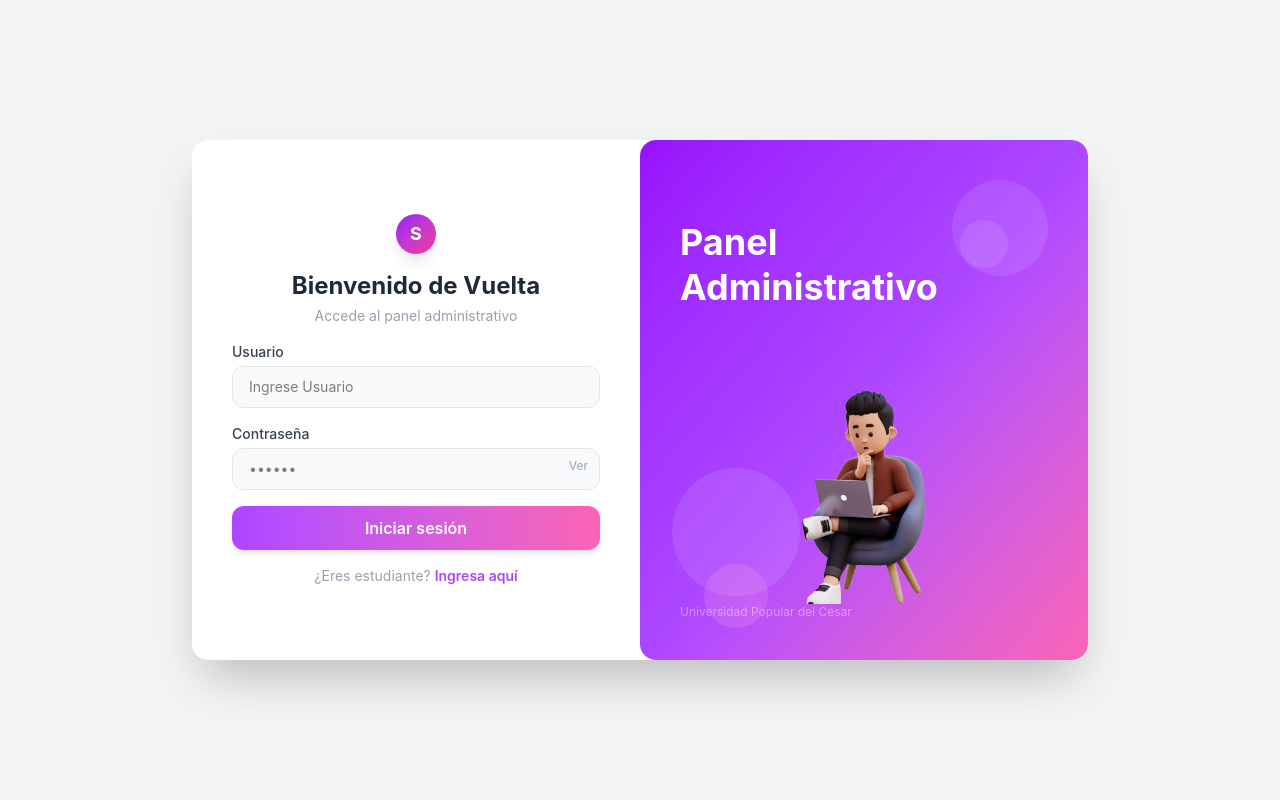
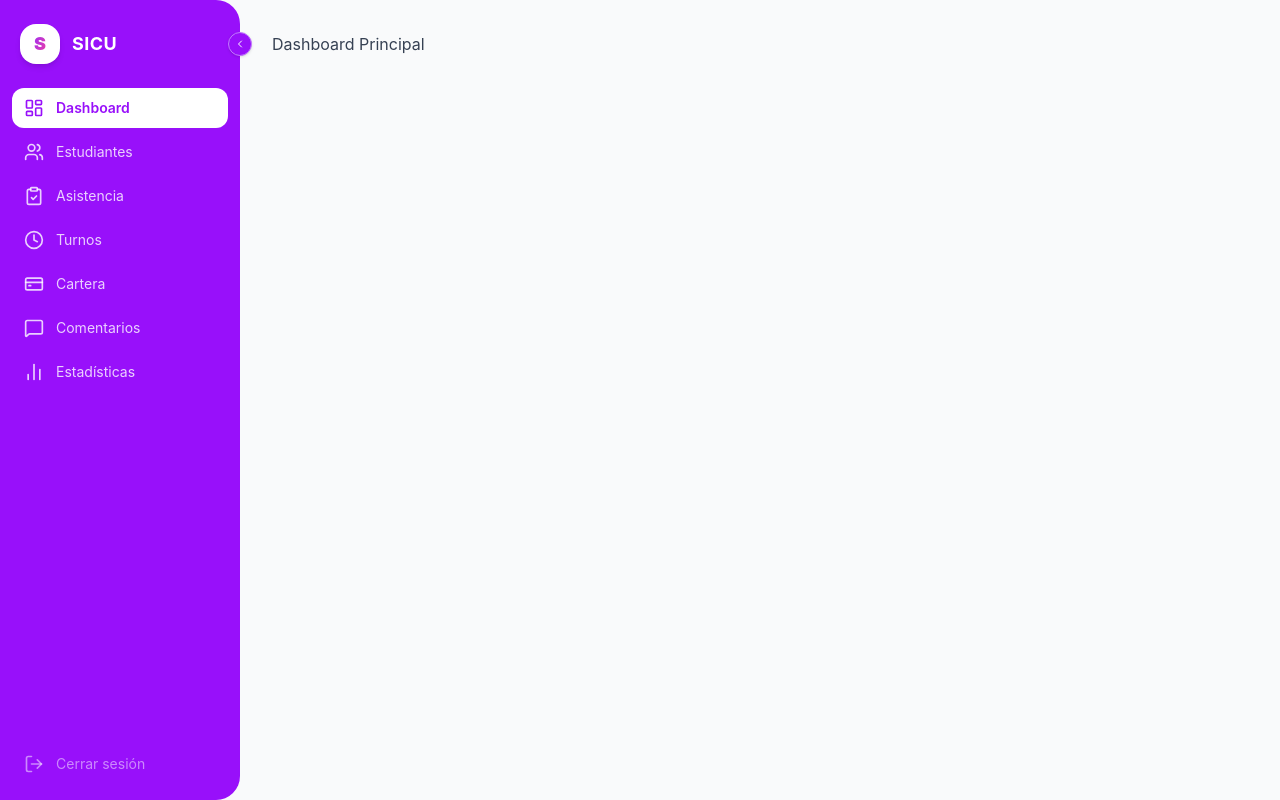
Before and after one commit to Mary-Sstella/SicuExposoftware, a React (Vite) app in the folder Frontend/: page /dashboard in a window 1280 px wide. Before the commit this address led to /login. Built offline with nearby package versions, Linux system fonts and the light colour scheme.

Commit message:
barra lateral principal o sidebar

```diff
--- a/Frontend/src/app/router/AppRouter.tsx
+++ b/Frontend/src/app/router/AppRouter.tsx
@@ -1,12 +1,19 @@
 import { BrowserRouter, Routes, Route, Navigate } from 'react-router-dom'
 import { ROUTES } from '../../shared/constants/routes'
 import LoginPage from '../../features/auth/pages/LoginPage'
+import MainLayout from '../../shared/components/layout/MainLayout'
+import DashboardPage from '../../features/dashboard/pages/DashboardPage'
 
 function AppRouter() {
   return (
     <BrowserRouter>
       <Routes>
         <Route path={ROUTES.LOGIN} element={<LoginPage />} />
+
+        <Route element={<MainLayout />}>
+          <Route path={ROUTES.DASHBOARD} element={<DashboardPage />} />
+        </Route>
+
         <Route path="*" element={<Navigate to={ROUTES.LOGIN} />} />
       </Routes>
     </BrowserRouter>
--- a/Frontend/src/features/auth/components/LoginForm.tsx
+++ b/Frontend/src/features/auth/components/LoginForm.tsx
@@ -29,12 +29,12 @@ function LoginForm() {
         </div>
 
         <div>
-          <label className="text-sm font-medium text-gray-700 mb-1 block">Usuario</label>
+          <label className="text-sm font-medium text-gray-700 mb-1 block">Correo</label>
           <input
-            type="text"
+            type="email"
             value={adminUser}
             onChange={e => setAdminUser(e.target.value)} //se usa el estado para actualizar el valor del input
-            placeholder="Ingrese Usuario"
+            placeholder="Ingrese su Correo"
             className="w-full border border-gray-200 rounded-xl px-4 py-2.5 text-sm focus:outline-none focus:ring-2 focus:ring-purple-400 bg-gray-50"
           />
         </div>
@@ -83,12 +83,12 @@ function LoginForm() {
         </div>
 
         <div>
-          <label className="text-sm font-medium text-gray-700 mb-1 block">Correo Institucional</label>
+          <label className="text-sm font-medium text-gray-700 mb-1 block">Usuario</label>
           <input
-            type="email"
+            type="text"
             value={studentUser}
             onChange={e => setStudentUser(e.target.value)}
-            placeholder="ejemplo@unicesar.edu.co"
+            placeholder="Ingrese Usuario"
             className="w-full border border-gray-200 rounded-xl px-4 py-2.5 text-sm focus:outline-none focus:ring-2 focus:ring-purple-400 bg-gray-50"
           />
         </div>
--- a/Frontend/src/features/dashboard/pages/DashboardPage.tsx
+++ b/Frontend/src/features/dashboard/pages/DashboardPage.tsx
@@ -0,0 +1,5 @@
+function DashboardPage(){
+    return <div className="p-8 text-gray-700">Dashboard Principal</div>
+}
+
+export default DashboardPage
--- a/Frontend/src/shared/api/axios.ts
+++ b/Frontend/src/shared/api/axios.ts
@@ -2,6 +2,7 @@ import axios from 'axios'
 
 const api = axios.create({
   baseURL: 'http://localhost:3000/sicu'
+
 })
 
 api.interceptors.request.use((config) => {
--- a/Frontend/src/shared/components/layout/MainLayout.tsx
+++ b/Frontend/src/shared/components/layout/MainLayout.tsx
@@ -0,0 +1,17 @@
+import Sidebar from "./Sidebar";
+import { Outlet } from "react-router-dom";
+/*se hace el MainLayout para que el sidebar este en todo el sitio
+pero no se pone en el main para evitar que aparezaca en el login por ejemplo*/
+
+function MainLayout(){
+    return(
+        <div className="flex h-screen bg-gray-50">
+            <Sidebar/>
+            <main className="flex h-screen bg-gray-50">
+                <Outlet/>
+            </main>
+        </div>
+    )
+}
+
+export default MainLayout
--- a/Frontend/src/shared/components/layout/Sidebar.tsx
+++ b/Frontend/src/shared/components/layout/Sidebar.tsx
@@ -0,0 +1,74 @@
+import { useState } from 'react'
+import { LayoutDashboard, Users, ClipboardCheck, Clock, CreditCard, MessageSquare, BarChart2, ChevronLeft, ChevronRight, LogOut } from 'lucide-react'
+import { useAuthStore } from '../../../features/auth/store/authStore'
+import { useNavigate } from 'react-router-dom'
+
+const navItems = [
+  { icon: LayoutDashboard, label: 'Dashboard' },
+  { icon: Users, label: 'Estudiantes' },
+  { icon: ClipboardCheck, label: 'Asistencia' },
+  { icon: Clock, label: 'Turnos' },
+  { icon: CreditCard, label: 'Cartera' },
+  { icon: MessageSquare, label: 'Comentarios' },
+  { icon: BarChart2, label: 'Estadísticas' },
+]
+
+function Sidebar() {
+  const [collapsed, setCollapsed] = useState(false)
+  const [active, setActive] = useState('Dashboard')
+  const { logout } = useAuthStore()
+  const navigate = useNavigate()
+
+  return (
+    <div className={`relative flex flex-col h-screen bg-purple-600 rounded-r-3xl transition-all duration-300 ${collapsed ? 'w-20' : 'w-60'}`}>
+
+      {/* Logo */}
+      <div className={`flex items-center gap-3 px-5 py-6 ${collapsed ? 'justify-center' : ''}`}>
+        <div className="w-10 h-10 rounded-2xl bg-white flex items-center justify-center flex-shrink-0 shadow-md">
+          <span className="font-black text-lg bg-gradient-to-br from-purple-600 to-pink-500 bg-clip-text text-transparent">S</span>
+        </div>
+        {!collapsed && <span className="text-white font-bold text-lg tracking-wide">SICU</span>}
+      </div>
+
+      {/* Nav */}
+      <nav className="flex-1 px-3 flex flex-col gap-1"> {/*menú vertical con separación*/}
+         {/*un arreglo para recorrer cada opcion*/}
+        {navItems.map(({ icon: Icon, label }) => (
+          <button
+            key={label}
+            onClick={() => setActive(label)}
+            className={`flex items-center gap-3 px-3 py-2.5 rounded-xl transition-all duration-200 w-full text-left
+              ${active === label
+                ? 'bg-white text-purple-600 font-semibold'
+                : 'text-white/80 hover:bg-white/10 hover:text-white'
+              }
+              ${collapsed ? 'justify-center' : ''}
+            `}
+          >
+            <Icon size={20} className="flex-shrink-0" />
+            {!collapsed && <span className="text-sm">{label}</span>}
+          </button>
+        ))}
+      </nav>
+
+      {/* Logout */}
+      <div className="px-3 py-4">
+        <button onClick={() => { logout(); navigate('/login') }} className={`flex items-center gap-3 px-3 py-2.5 rounded-xl text-white/50 hover:text-white hover:bg-white/10 transition-all w-full ${collapsed ? 'justify-center' : ''}`}>
+          <LogOut size={20} />
+          {!collapsed && <span className="text-sm">Cerrar sesión</span>}
+        </button>
+      </div>
+
+      {/* Toggle */}
+      <button
+        onClick={() => setCollapsed(!collapsed)}
+        className="absolute -right-3 top-8 w-6 h-6 bg-purple-600 border border-purple-400 text-white rounded-full flex items-center justify-center shadow-sm hover:shadow-md transition-all"
+      >
+        {collapsed ? <ChevronRight size={12} /> : <ChevronLeft size={12} />}
+      </button>
+
+    </div>
+  )
+}
+
+export default Sidebar
```
